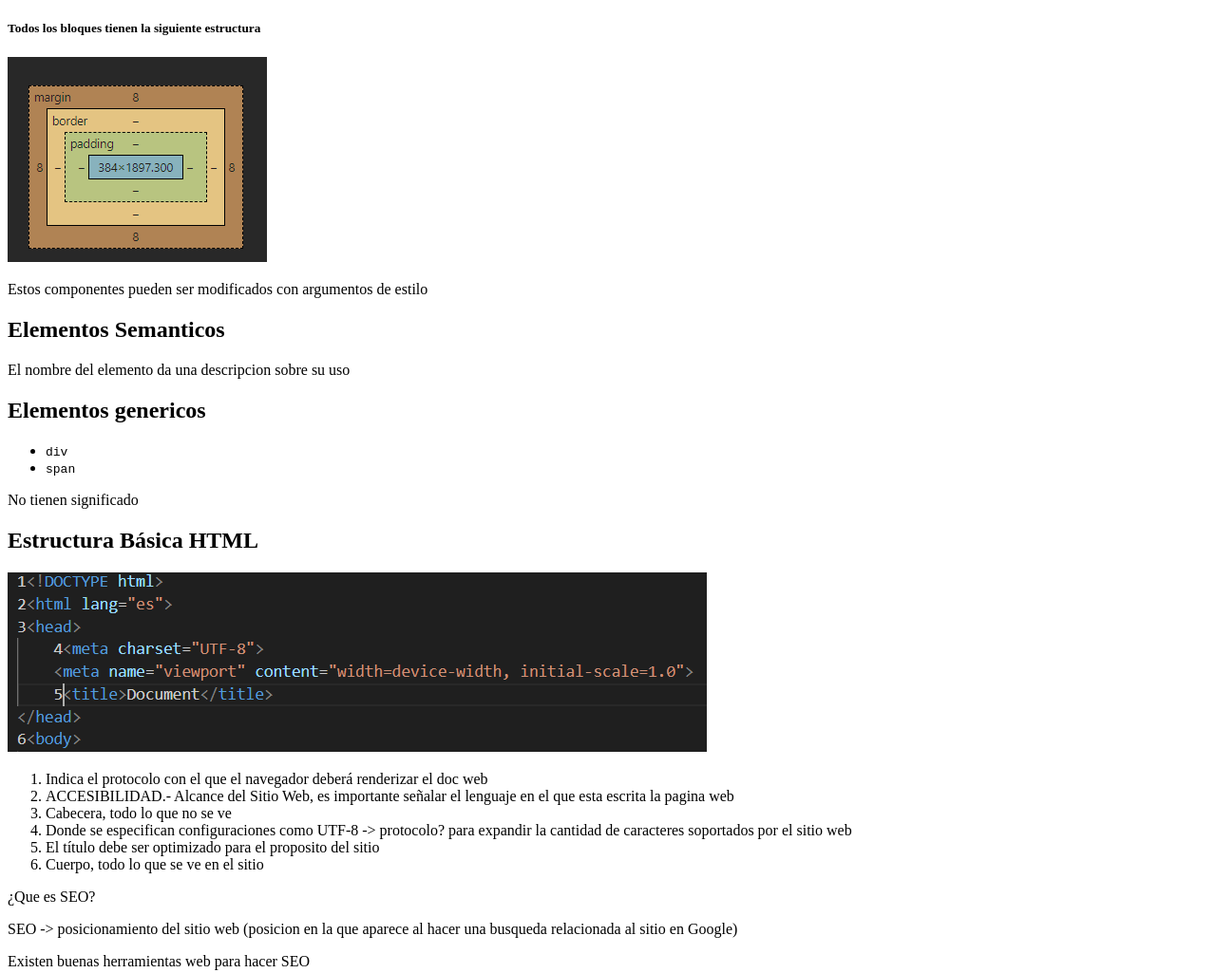
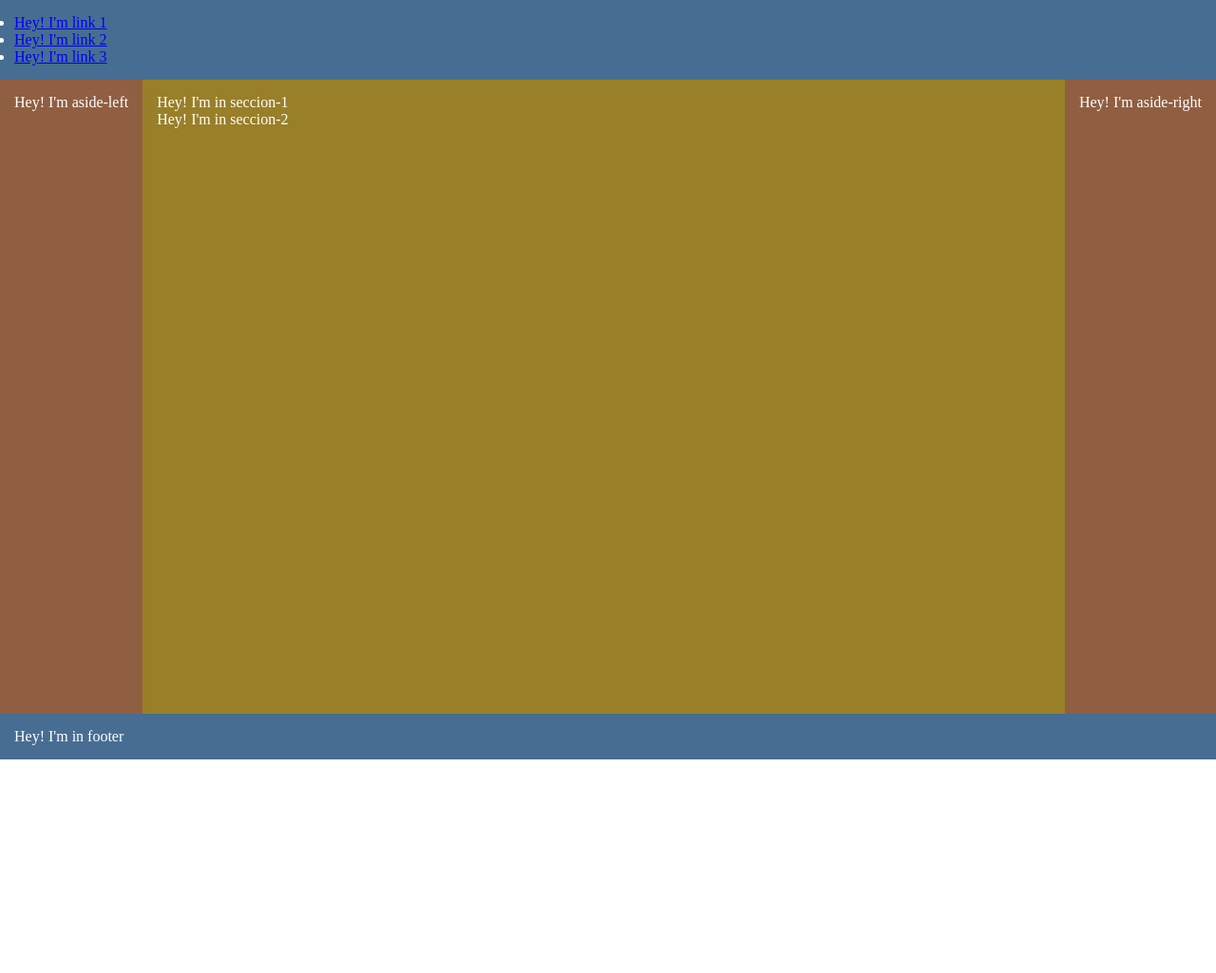
Before and after one commit to Diegodenac/TecWeb_p3, a plain HTML site: page index.html in a window 1280 px wide. Shown: the whole page at 95% size. After the commit the page ends 800 px from the top, so only its background shows below. Drawn offline with Linux system fonts and the light colour scheme.

Commit message:
Modified page for presentation

```diff
--- a/index.html
+++ b/index.html
@@ -3,9 +3,50 @@
 <head>
     <meta charset="UTF-8">
     <meta name="viewport" content="width=device-width, initial-scale=1.0">
+    <link rel="stylesheet" href="styles.css"></link>
     <title>Document</title>
 </head>
 <body>
+    <!--<h3>Ejercicio Elementos Genericos</h3>
+    <h4>DIV</h4>-->
+    <div id="header">
+        <div id="nav">
+            <ul>
+                <li><a href="#">Hey! I'm link 1</a></li>
+                <li><a href="#">Hey! I'm link 2</a></li>
+                <li><a href="#">Hey! I'm link 3</a></li>
+            </ul>
+        </div>
+    </div>
+    <div id="aside-left">
+        Hey! I'm aside-left
+    </div>
+
+    <div id="main">
+        <div id="article">
+            <div id="secion-1">
+                Hey! I'm in seccion-1
+            </div>
+            <div id="seccion-2">
+                Hey! I'm in seccion-2
+            </div>
+        </div>
+    </div>
+
+    <div id="aside-rigth">
+        Hey! I'm aside-right
+    </div>
+    <div id="footer">
+        Hey! I'm in footer
+    </div>
+
+    <!--<p>Ejemplo de layout más común con DIVs (El santo grial)</p>
+    <p>El id. debe ser único</p>
+    <h4>SPAN</h4>
+    <br>
+    <br>
+    <br>
+    <br>
     <h5>Todos los bloques tienen la siguiente estructura</h5>
     <img src="img/bloques.png" alt="bloques">
     <p>Estos componentes pueden ser modificados con argumentos de estilo</p>
@@ -30,5 +71,6 @@
     <p>¿Que es SEO?</p>
     <p>SEO -> posicionamiento del sitio web (posicion en la que aparece al hacer una busqueda relacionada al sitio en Google)</p>
     <p>Existen buenas herramientas web para hacer SEO</p>
+-->
 </body>
 </html>
--- /dev/null
+++ b/styles.css
@@ -0,0 +1,49 @@
+*{
+  margin: 0;
+  padding: 0;
+  border: 0;
+  box-sizing: border-box;
+}
+html{
+  height: 100%;
+}
+body {
+  height: 100%;
+  display: grid;
+  grid-template: auto 1fr auto / auto 1fr auto;
+}
+#header{
+  padding: 15px;
+  background-color: rgba(71,109,147,1);
+  color: white;
+  grid-column: 1/4;
+}
+#aside-left{
+  grid-column: 1 / 2;
+  padding: 15px;
+  background-color: rgba(144,94,65, 1);
+  color: white;
+}
+#aside-rigth{
+  grid-column: 3 / 4;
+  padding: 15px;
+  background-color: rgba(144,94,65, 1);
+  color: white;
+}
+#main{
+  grid-column: 2 / 3;
+  padding: 15px;
+  background-color: rgba(153,127,40, 1);
+  color: white;
+}
+#footer{
+  grid-column: 1 / 4;
+  padding: 15px;
+  background-color: rgba(71,109,147,1);
+  color: white;
+}
+.keyword{
+  font-size: 1.3em;
+  color: blue;
+  /* border: 5px dashed green; */
+}
```
